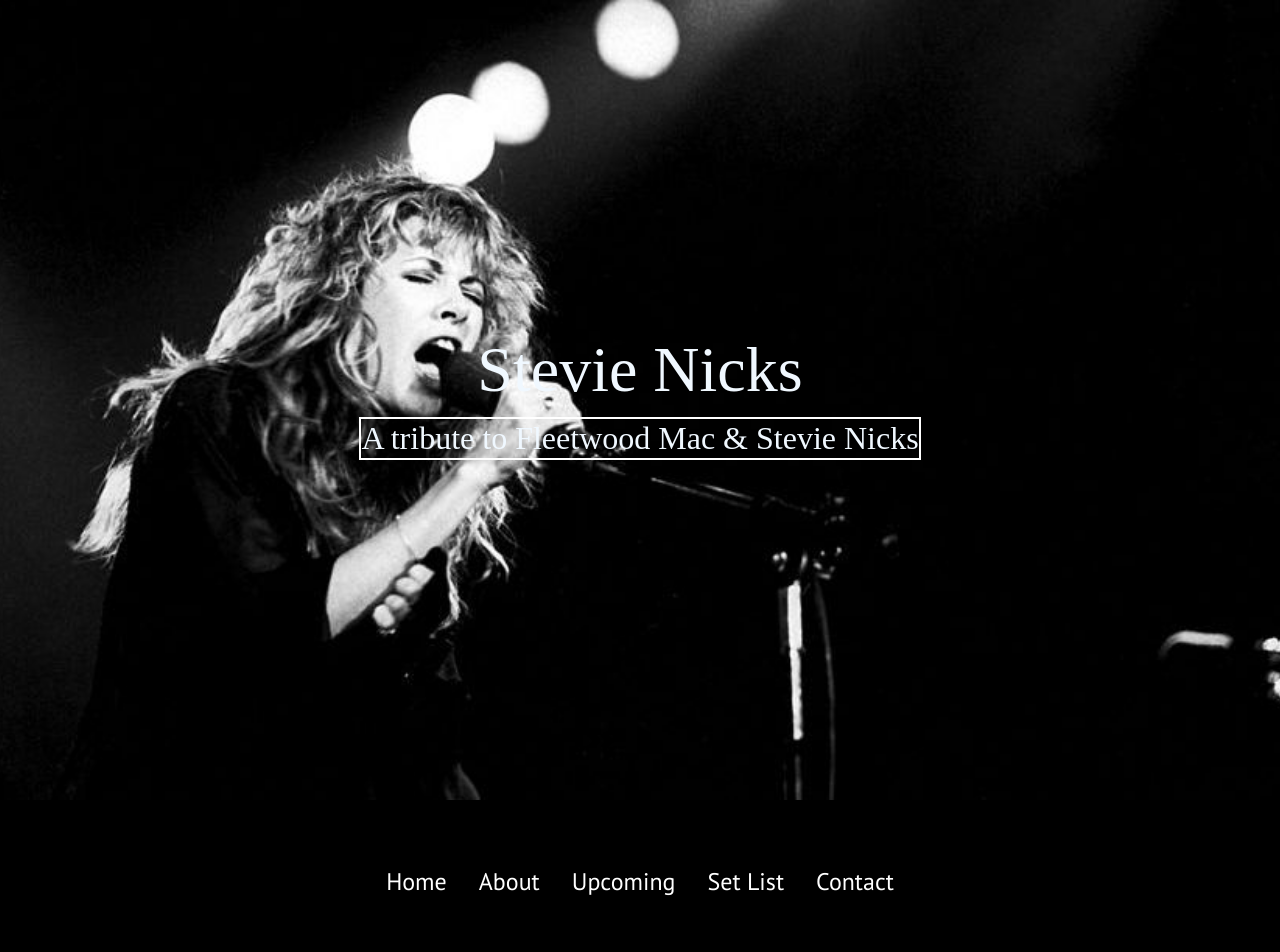
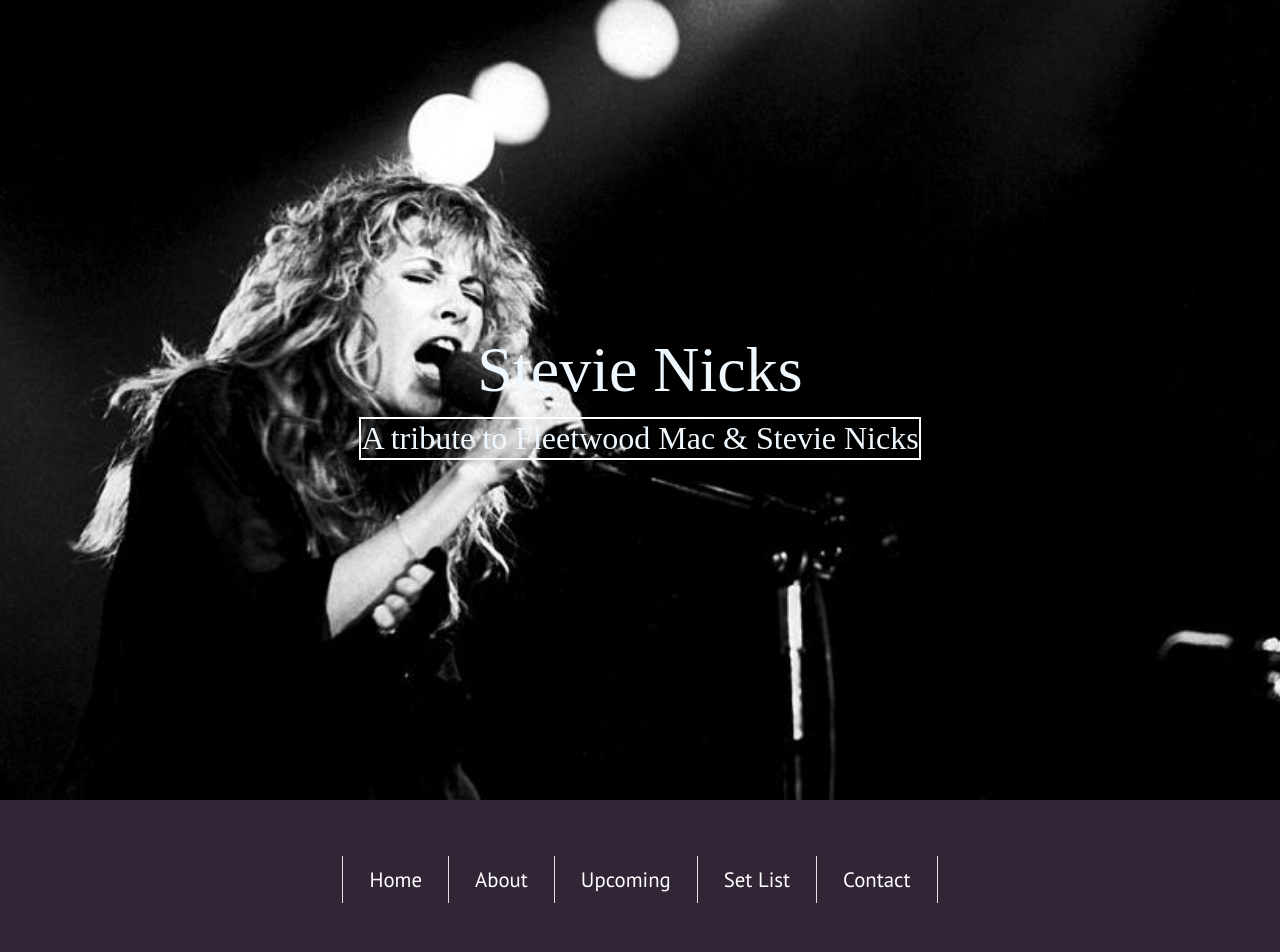
Before and after one commit to JaanSangha/anna-portfolio, a React (Create React App) app: page / in a window 1280 px wide. Shown: the top 952 px of the page. Built offline with nearby package versions, Linux system fonts and the light colour scheme; a web font is replaced by a local one.

Commit message:
updated navbar

```diff
--- a/public/styles.css
+++ b/public/styles.css
@@ -26,13 +26,16 @@
   }
 
   .navbar {
-    background-color: black;
+    background-color: rgb(50, 38, 54);
+    height:min-content;
   }
 
   .navbar .nav .nav-link {
     color: white;
-    font-size: 1.5rem;
+    font-size: 1.3rem;
     font-family: 'Caveat', cursive;
     font-family: 'Edu TAS Beginner', cursive;
     font-family: 'PT Sans', sans-serif;
+    margin-right: 10px;
+    margin-left: 10px;
 }
--- a/src/components/Navbar.jsx
+++ b/src/components/Navbar.jsx
@@ -6,11 +6,11 @@
             <div class="container">
                 <div class="d-flex justify-content-center py-5 col-12">
                     <ul class="nav nav-pills">
-                        <li class="nav-item"><a href="#top" class="nav-link" aria-current="page">Home</a></li>
-                        <li class="nav-item"><a href="#top" class="nav-link">About</a></li>
-                        <li class="nav-item"><a href="#top" class="nav-link">Upcoming</a></li>
-                        <li class="nav-item"><a href="#top" class="nav-link">Set List</a></li>
-                        <li class="nav-item"><a href="#top" class="nav-link">Contact</a></li>
+                        <li class="nav-item border-end border-start"><a href="#top" class="nav-link" aria-current="page">Home</a></li>
+                        <li class="nav-item border-end"><a href="#top" class="nav-link">About</a></li>
+                        <li class="nav-item border-end"><a href="#top" class="nav-link">Upcoming</a></li>
+                        <li class="nav-item border-end"><a href="#top" class="nav-link">Set List</a></li>
+                        <li class="nav-item border-end"><a href="#top" class="nav-link">Contact</a></li>
                     </ul>
                 </div>
             </div>
```
